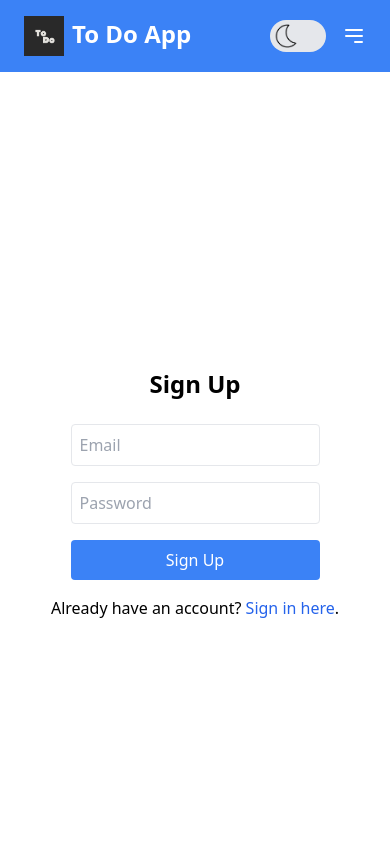
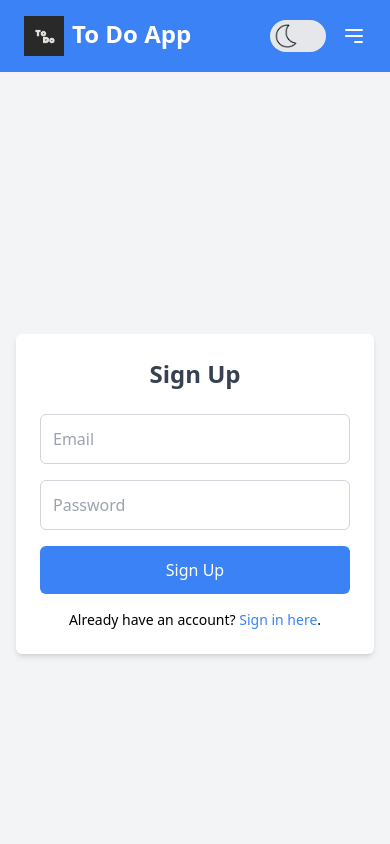
Before and after one commit to m-ahrukh/to-do, a Next.js app: page /signup in a window 390 px wide. Shown: the top 844 px of the page. Built offline with nearby package versions, Linux system fonts and the light colour scheme.

Commit message:
signup responsive

```diff
--- a/src/app/about/page.tsx
+++ b/src/app/about/page.tsx
@@ -1,3 +1,4 @@
+//responsiveness pending
 export default function About() {
   return (
     <div className="p-6 max-w-4xl mx-auto">
--- a/src/app/components/TaskCompletion.tsx
+++ b/src/app/components/TaskCompletion.tsx
@@ -1,3 +1,4 @@
+//responsiveness pending
 'use client';
 
 import { supabase } from '@/utils/supabase/client';
--- a/src/app/components/deleteTaskForm.tsx
+++ b/src/app/components/deleteTaskForm.tsx
@@ -1,3 +1,4 @@
+//responsiveness pending
 'use client';
 
 import { supabase } from '@/utils/supabase/client';
@@ -7,7 +8,7 @@ interface DeleteTaskFormProps {
   id: number;
 }
 
-export function DeleteTaskForm({id}:DeleteTaskFormProps) {
+export function DeleteTaskForm({ id }: DeleteTaskFormProps) {
 
   const handleSubmit = async (e: React.FormEvent<HTMLFormElement>) => {
     e.preventDefault();
--- a/src/app/contact/contactForm.tsx
+++ b/src/app/contact/contactForm.tsx
@@ -1,3 +1,4 @@
+//responsiveness pending
 'use client';
 
 import { useState } from "react";
--- a/src/app/contact/page.tsx
+++ b/src/app/contact/page.tsx
@@ -1,3 +1,4 @@
+//responsiveness pending
 import React from 'react';
 import { ContactForm } from './contactForm';
 
--- a/src/app/edit/[id]/page.tsx
+++ b/src/app/edit/[id]/page.tsx
@@ -1,3 +1,4 @@
+//responsiveness pending
 import { supabase } from "@/utils/supabase/client";
 import { redirect } from "next/navigation";
 
--- a/src/app/home/page.tsx
+++ b/src/app/home/page.tsx
@@ -1,3 +1,4 @@
+//responsiveness pending
 'use client'
 import { useEffect, useState } from 'react';
 import { AddTaskForm } from '../components/AddTaskForm';
--- a/src/app/layout.tsx
+++ b/src/app/layout.tsx
@@ -281,7 +281,7 @@ export default function RootLayout({
         <main className="flex-grow">{children}</main>
 
         <footer
-          className={`w-full p-4 mt-4 bg-blue-500 text-white text-center ${theme === "dark" ? "bg-gray-800" : "bg-blue-500"
+          className={`w-full p-4 bg-blue-500 text-white text-center ${theme === "dark" ? "bg-gray-800" : "bg-blue-500"
             }`}
         >
           <p className="text-sm">
--- a/src/app/signin/page.tsx
+++ b/src/app/signin/page.tsx
@@ -1,3 +1,4 @@
+//responsiveness pending
 'use client'
 
 import { supabase } from "@/utils/supabase/client"
--- a/src/app/signup/page.tsx
+++ b/src/app/signup/page.tsx
@@ -31,21 +31,24 @@ export default function SignUp() {
   }
 
   return (
-    <div className="min-h-screen flex flex-col items-center justify-center">
-      <h2 className="text-2xl font-bold mb-6">
-        Sign Up
-      </h2>
-      <form onSubmit={handleSignUp} className="flex flex-col gap-4">
-        <input type="email" placeholder="Email" value={email} onChange={(e) => setEmail(e.target.value)} className="border p-2 rounded" required />
-        <input type="password" placeholder="Password" value={password} onChange={(e) => setPassword(e.target.value)} className="border p-2 rounded" required />
-        <button type='submit' className="bg-blue-500 text-white p-2 rounded">
-          Sign Up
-        </button>
-      </form>
-      {error && <p className="text-red-500 mt-4">{error}</p>}
-      <p className="mt-4">
-        Already have an account? <a href="/signin" className="text-blue-600">Sign in here</a>.
-      </p>
+    <div className="min-h-screen flex items-center justify-center bg-gray-100 dark:bg-gray-900 p-4 sm:p-6 lg:p-8">
+      <div className="bg-white dark:bg-gray-800 p-6 sm:p-8 lg:p-10 rounded-md shadow-md max-w-sm sm:max-w-md lg:max-w-lg  w-full">
+        <h2 className="text-2xl sm:text-3xl lg:text-4xl font-bold text-gray-700 dark:text-white mb-6 text-center">Sign Up</h2>
+
+        <form onSubmit={handleSignUp} className="flex flex-col gap-4">
+          <input type="email" placeholder="Email" value={email} onChange={(e) => setEmail(e.target.value)}
+            className="w-full p-3 sm:p-4 border border-gray-300 rounded-md focus:outline-none focus:ring-2 focus:ring-blue-500 dark:bg-gray-700 dark:border-gray-600 dark:text-white" required />
+          <input type="password" placeholder="Password" value={password} onChange={(e) => setPassword(e.target.value)}
+            className="w-full p-3 sm:p-4 border border-gray-300 rounded-md focus:outline-none focus:ring-2 focus:ring-blue-500 dark:bg-gray-700 dark:border-gray-600 dark:text-white" required />
+          <button type='submit' className="w-full p-3 sm:p-4 bg-blue-500 text-white rounded-md hover:bg-blue-600 transition-colors duration-200">
+            Sign Up
+          </button>
+        </form>
+        {error && <p className="text-sm text-gray-600 dark:text-gray-400 mt-4 text-center">{error}</p>}
+        <p className="mt-4 text-center text-sm sm:text-base">
+          Already have an account? <a href="/signin" className="text-blue-500 hover:underline">Sign in here</a>.
+        </p>
+      </div>
     </div>
   )
 }
```
Also changed, not shown: src/app/components/AddTaskForm.tsx (+1 -46 lines), src/app/components/showData.tsx (+1 -71 lines). Lines whose indentation alone changed are shown as unchanged.
